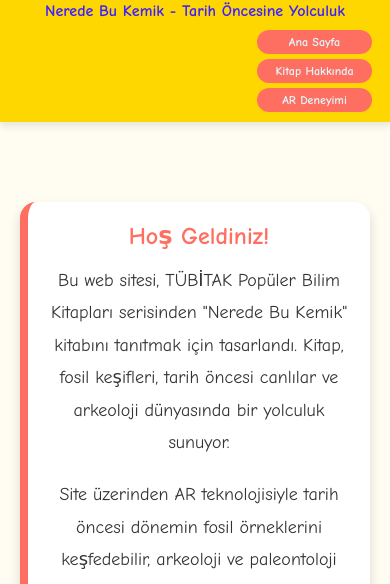
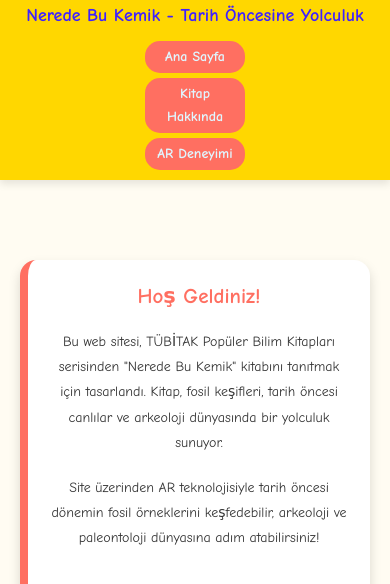
Before and after one commit to YakupYhya/SkyWiz2, a plain HTML site: page index.html in a window 390 px wide. Shown: the part 68-652 px from the top of the page. Drawn offline with Linux system fonts and the light colour scheme.

Commit message:
update font style for mobile

```diff
--- a/style.css
+++ b/style.css
@@ -6,24 +6,28 @@
 
 body {
   font-family: 'Comic Sans MS', cursive, sans-serif;
+  font-size: 16px; /* PC için varsayılan yazı boyutu */
   background-color: #FFFCF2;
   color: #333;
+  line-height: 1.6;
 }
 
 header {
   display: flex;
   align-items: center;
-  padding: 15px;
-  background-color: #FFD700; /* Sarı */
+  justify-content: space-between;
+  padding: 10px 20px;
+  background-color: #FFD700;
   box-shadow: 0 4px 8px rgba(0, 0, 0, 0.1);
+  flex-wrap: wrap;
 }
 
 header .logo {
-  width: 60px;
-  height: 60px;
+  width: 50px;
+  height: 50px;
   border-radius: 50%;
   overflow: hidden;
-  margin-right: 20px;
+  margin-right: 10px;
 }
 
 header img {
@@ -34,21 +38,26 @@ header img {
 
 header h1 {
   color: #3f21ff;
-  font-size: 26px;
+  font-size: 18px;
+  margin: 0;
+  flex: 1;
+  text-align: left;
 }
 
 nav {
-  margin-left: auto;
+  display: flex;
+  gap: 10px;
+  flex-wrap: wrap;
 }
 
 nav a {
   color: #e0f6ff;
   text-decoration: none;
-  margin: 0 15px;
-  padding: 10px 20px;
+  padding: 5px 15px;
+  font-size: 14px;
   font-weight: bold;
   background-color: #FF6F61;
-  border-radius: 20px;
+  border-radius: 15px;
   transition: background-color 0.3s ease;
 }
 
@@ -83,9 +92,9 @@ main {
 }
 
 .section p {
+  font-size: 16px;
   line-height: 1.8;
   margin-bottom: 20px;
-  font-size: 18px;
 }
 
 .section img {
@@ -111,20 +120,17 @@ main {
   background-color: #FF6F61;
 }
 
-/* Diğer CSS kodları burada */
-
 footer {
-  background-color: #FF6F61; /* Mavi */
+  background-color: #FF6F61;
   color: #FFF;
   text-align: center;
   padding: 10px 10px;
   font-size: 16px;
   width: 100%;
-  position:relative;
+  position: relative;
   bottom: 0;
   left: 0;
 }
-
 
 footer p {
   margin: 10px 0;
@@ -142,95 +148,69 @@ footer .social-icons a {
 }
 
 footer .social-icons a:hover {
-  color: #FFD700; /* Sarı */
+  color: #FFD700;
 }
 
-header {
-  display: flex;
-  align-items: center; /* Elemanları dikeyde ortala */
-  justify-content: space-between; /* Elemanlar arasında boşluk bırak */
-  padding: 10px 20px;
-  background-color: #FFD700;
-  box-shadow: 0 4px 8px rgba(0, 0, 0, 0.1);
-  flex-wrap: wrap; /* Elemanlar taşarsa alt alta geçer */
-}
+/* Medya sorguları ile mobil uyumluluk */
+@media (max-width: 768px) {
+  body {
+    font-size: 16px;
+    font-family: 'Comic Sans MS', cursive, sans-serif;
+  }
 
-header .logo {
-  width: 50px; /* Logo boyutunu küçült */
-  height: 50px;
-  border-radius: 50%;
-  overflow: hidden;
-  margin-right: 10px;
-}
-
-header img {
-  width: 100%;
-  height: 100%;
-  object-fit: cover;
-}
-
-header h1 {
-  color: #3f21ff;
-  font-size: 18px; /* Başlık boyutunu küçült */
-  margin: 0;
-  flex: 1; /* Logo ve başlık arasındaki denge */
-  text-align: left; /* Yazıyı sola hizala */
-}
-
-nav {
-  display: flex;
-  gap: 10px; /* Menü elemanları arasında boşluk bırak */
-  flex-wrap: wrap;
-}
-
-nav a {
-  color: #e0f6ff;
-  text-decoration: none;
-  padding: 5px 15px;
-  font-size: 14px;
-  font-weight: bold;
-  background-color: #FF6F61;
-  border-radius: 15px;
-  transition: background-color 0.3s ease;
-}
-
-nav a:hover {
-  background-color: #1E90FF;
-}
-
-/* Küçük ekranlar için düzenleme */
-@media (max-width: 768px) {
   header {
-    flex-direction: column; /* Küçük ekranlarda elemanları alt alta diz */
+    flex-direction: column;
     align-items: center;
   }
 
   header h1 {
-    text-align: center; /* Yazıyı ortala */
+    font-size: 20px;
+    text-align: center;
     margin: 10px 0;
   }
 
   nav {
-    flex-direction: column; /* Menü elemanlarını dikey sırala */
+    flex-direction: column;
     align-items: center;
-    gap: 5px; /* Menü elemanları arasında daha küçük boşluk */
+    gap: 5px;
   }
 
   nav a {
-    width: 90%; /* Menü elemanlarını tam genişlik yap */
+    width: 90%;
     text-align: center;
+    font-size: 16px;
+  }
+
+  .section p {
+    font-size: 16px;
+  }
+
+  footer {
+    font-size: 14px;
   }
 }
 
 /* Çok küçük ekranlar için (mobil) */
 @media (max-width: 480px) {
+  body {
+    font-size: 14px;
+  }
+
   header h1 {
-    font-size: 16px; /* Başlık boyutunu küçült */
+    font-size: 18px;
   }
 
   nav a {
-    padding: 5px 10px; /* Buton padding'ini küçült */
-    font-size: 12px; /* Yazı boyutunu küçült */
+    padding: 5px 10px;
+    font-size: 14px;
+  }
+
+  .section p {
+    font-size: 14px;
+  }
+
+  footer {
+    font-size: 12px;
   }
 }
 
```
